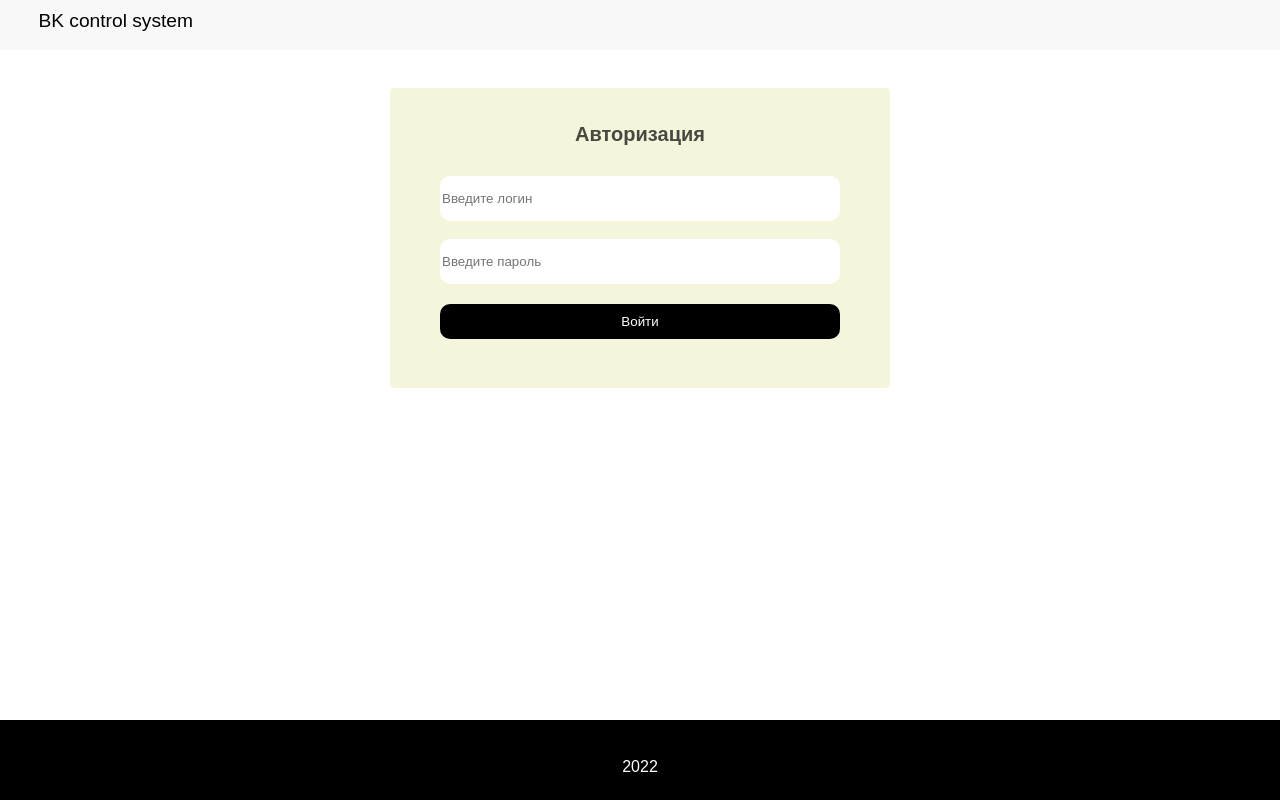
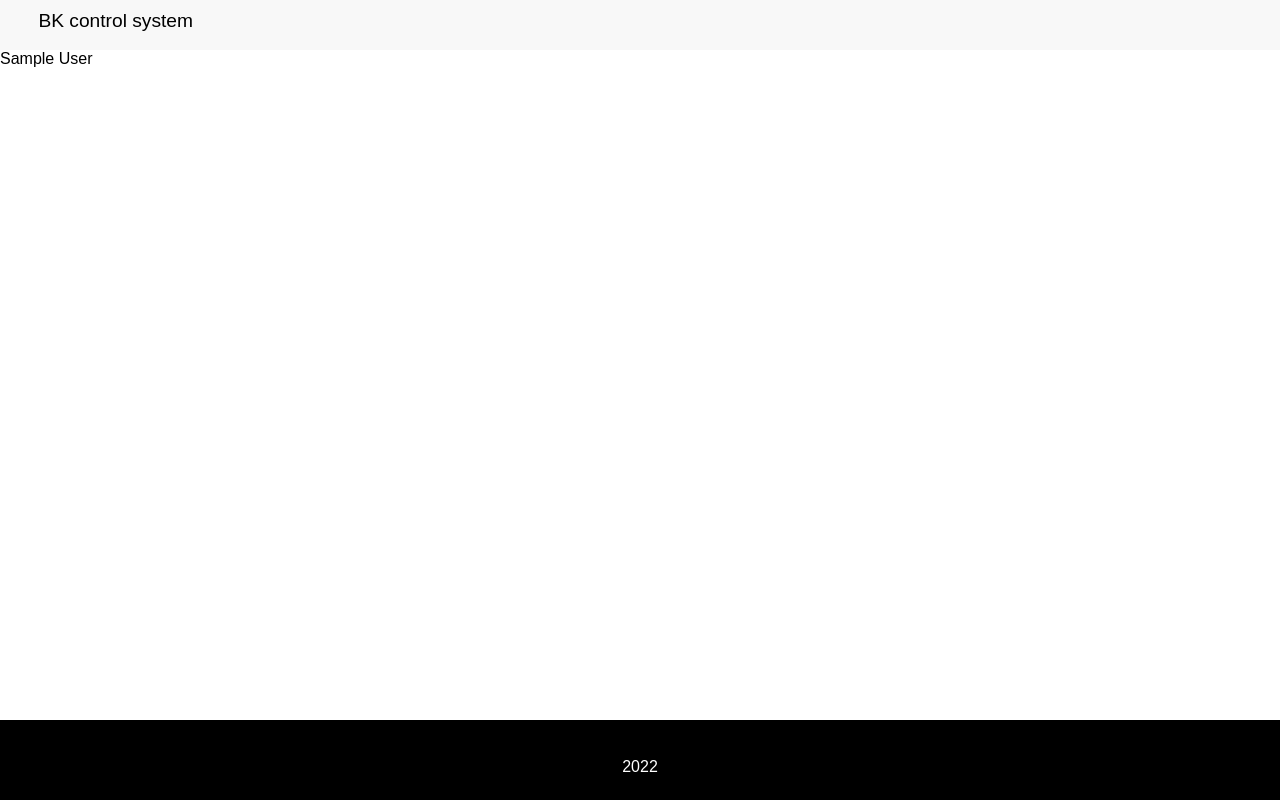
Before and after one commit to VlKuz/BK_System, a PHP site: page /views/index.php in a window 1280 px wide. Run offline with PHP 8.4, Linux system fonts and the light colour scheme; the visitor is signed in with stand-in values (Sample User, id 1).

Commit message:
index.php changes

```diff
--- a/views/index.php
+++ b/views/index.php
@@ -1,18 +1,23 @@
 <?php
+session_start();
 include 'header.php';
 echo '<body>';
+if(isset($_SESSION["user_name"])){
     include 'system_name.php';
-?>
-    <div class="form_auth_block">
-        <form id="auth_from" class="form_auth_block_content">
+    echo '<div class="user">'.$_SESSION["user_name"].'</div>';
+    echo '<script>menu_generator()</script>';
+}else{
+    include 'system_name.php';
+    echo '<div class="form_auth_block">
+    <form id="auth_form" class="form_auth_block_content">
         <p class="form_auth_block_head_text">Авторизация</p>
         <input id="login" type="login" name="login" placeholder="Введите логин" required><br>
         <input id="pass" type="password" name="password" placeholder="Введите пароль" required >
-            <button class="form_auth_button" name="form_auth_submit">Войти</button>
+        <button class="form_auth_button">Войти</button>
     </form>
     <div class="message"></div>
-    </div>
-<?php
+</div>';
+}
 include 'footer.php';
 ?>
 </body>
```
Lines whose indentation alone changed are shown as unchanged.
